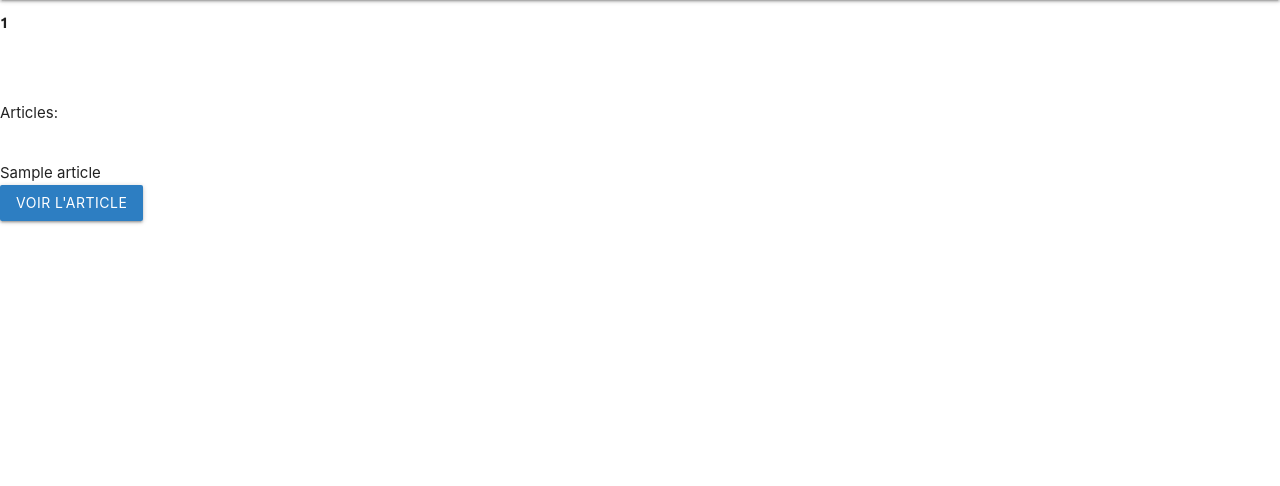
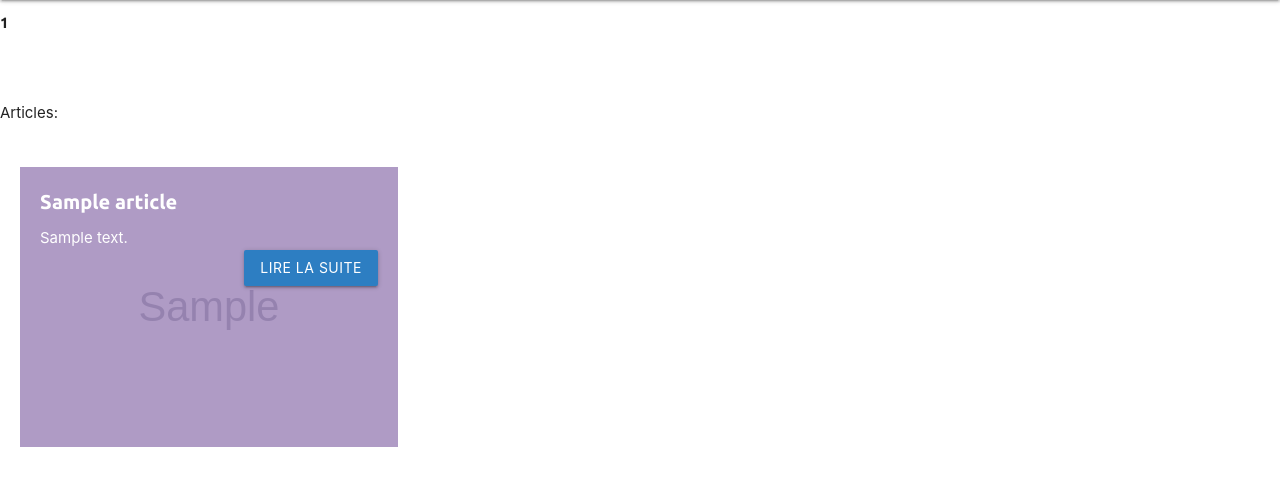
Before and after one commit to CFI-N/StreetZine, a Flask app: template templates/article_theme_index.html in a window 1280 px wide. Shown: the part 64-550 px from the top of the page. Run offline with Flask 2, Linux system fonts and the light colour scheme; the template is opened without the code that fills it: most values are stand-ins (such as "Sample title", 1, 10 or a date in 2020); grey boxes marked "Sample" are stand-in pictures; some libraries are stand-ins or nearby versions.

Commit message:
edited styling on article lister page

```diff
--- /dev/null
+++ b/static/css/article_theme.less
@@ -0,0 +1,11 @@
+.theme-article-container {
+    width: 30% !important;
+    margin: 10px;
+}
+
+.theme-article-section {
+    width: 100%;
+    flex-wrap: wrap;
+    justify-content: left;
+    padding: 10px;
+}
--- a/static/css/main.css
+++ b/static/css/main.css
@@ -233,6 +233,16 @@ article > h1 {
   height: 1000px;
   background-color: #2d7ec2 !important;
 }
+.theme-article-container {
+  width: 30% !important;
+  margin: 10px;
+}
+.theme-article-section {
+  width: 100%;
+  flex-wrap: wrap;
+  justify-content: left;
+  padding: 10px;
+}
 .BIG {
   font-size: 10em !important;
   background: #2d7ec2;
--- a/static/css/main.less
+++ b/static/css/main.less
@@ -10,6 +10,7 @@
 @import "footer";
 @import "media";
 @import "article";
+@import "article_theme";
 
 // Page exclusive rules
 .BIG{
--- a/templates/article_theme_index.html
+++ b/templates/article_theme_index.html
@@ -16,12 +16,17 @@
     <br>
     <div>Articles:</div>
     <br>
-    <ul>
+    <section class="wrapper-row flex theme-article-section">
         {% for article in article_data["article"] %}
-        <li>
-            <div>{{article["title"]}}</div>
-            <div class="pageChanger primaryB waves-effect waves-light btn " page="/nos-articles/{{current_page}}/{{article['title']}}" title="{{article['title']}}">Voir l'article</div>
-        </li>
+        <article class="subCover theme-article-container" style="background-image: url('{{article['content']['image1']}}');">
+            <div class="blocArticle" style="margin: 0 !important;">
+                <div class="titleArticle">{{ article["title"]}}</div>
+                <div>{{article["content"]["text"] | safe | truncate(200, True) }}</div>
+                <div class="read_more_btn">
+                    <div class="primaryB waves-effect waves-light btn pageChanger" title="{{article['title']}}" page="/nos-articles/{{ current_page }}/{{article['title']}}">Lire la suite</div>
+                </div>
+            </div>
+        </article>
         {% endfor %}
-    </ul>
+    </section>
 </div>
```
